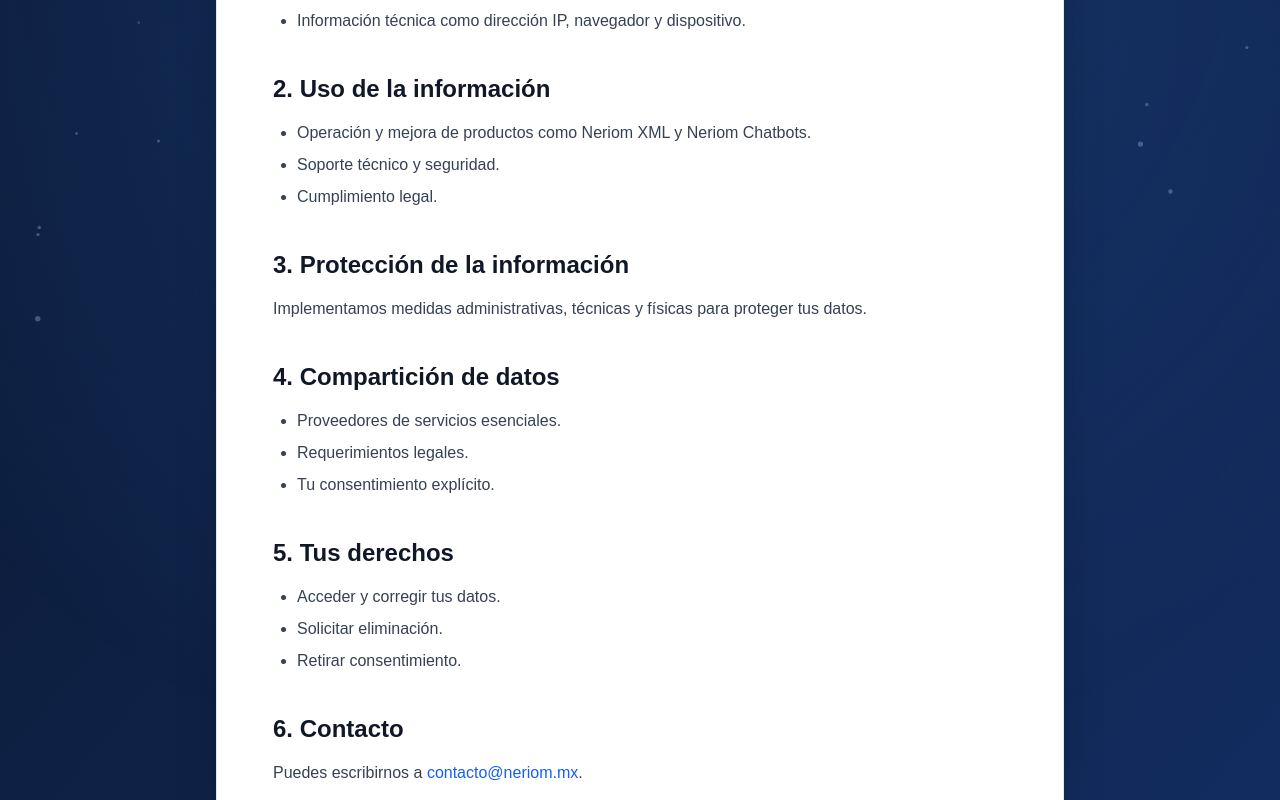
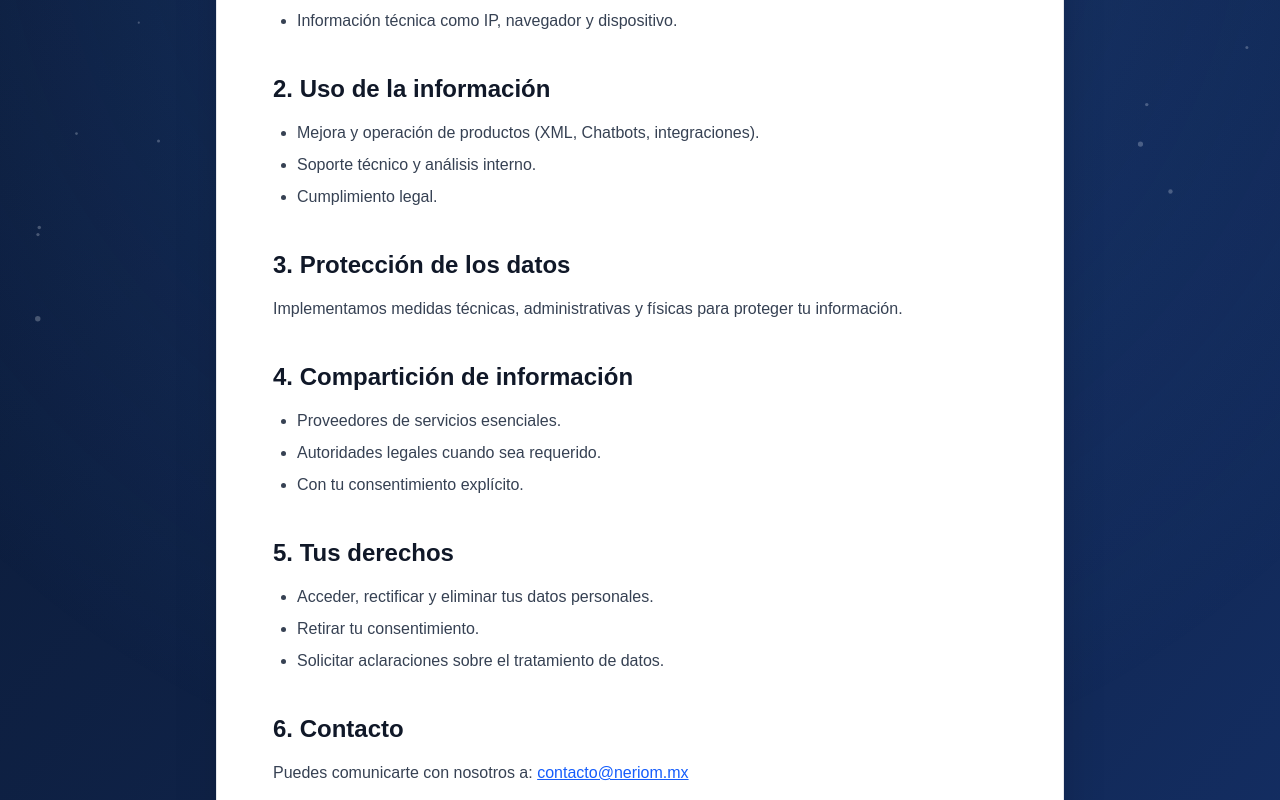
Before and after one commit to neriommx/neriom-site, a Next.js app: page /privacidad in a window 1280 px wide. Shown: the part 440-1240 px from the top of the page. Built offline with nearby package versions, Linux system fonts and the light colour scheme.

Commit message:
Fix particles null-safe for build

```diff
--- a/app/privacidad/page.tsx
+++ b/app/privacidad/page.tsx
@@ -2,18 +2,28 @@
 
 import { useEffect, useRef } from "react";
 
-/* ----------- PARTICLE BACKGROUND (same as homepage) ----------- */
+/* ------------------------------------------
+   PARTICLES — VERSIÓN 100% NULL-SAFE
+------------------------------------------- */
 function Particles() {
-  const canvasRef = useRef(null);
+  const canvasRef = useRef<HTMLCanvasElement | null>(null);
 
   useEffect(() => {
     const canvas = canvasRef.current;
-    const c = canvas.getContext("2d");
+    if (!canvas) return;
 
-    let w, h, particles;
+    const ctx = canvas.getContext("2d");
+    if (!ctx) return;
+
+    let w = 0,
+      h = 0,
+      particles: any[] = [];
+
     const particleCount = 45;
 
-    function init() {
+    const init = () => {
+      if (!canvas) return;
+
       w = canvas.width = window.innerWidth;
       h = canvas.height = window.innerHeight;
 
@@ -27,10 +37,12 @@
           dy: (Math.random() - 0.5) * 0.3,
         });
       }
-    }
+    };
 
-    function animate() {
-      c.clearRect(0, 0, w, h);
+    const animate = () => {
+      if (!ctx) return;
+
+      ctx.clearRect(0, 0, w, h);
 
       particles.forEach((p) => {
         p.x += p.dx;
@@ -39,14 +51,14 @@
         if (p.x < 0 || p.x > w) p.dx *= -1;
         if (p.y < 0 || p.y > h) p.dy *= -1;
 
-        c.beginPath();
-        c.arc(p.x, p.y, p.r, 0, Math.PI * 2);
-        c.fillStyle = "rgba(255,255,255,0.25)";
-        c.fill();
+        ctx.beginPath();
+        ctx.arc(p.x, p.y, p.r, 0, Math.PI * 2);
+        ctx.fillStyle = "rgba(255,255,255,0.25)";
+        ctx.fill();
       });
 
       requestAnimationFrame(animate);
-    }
+    };
 
     init();
     animate();
@@ -58,15 +70,18 @@
   return <canvas ref={canvasRef} className="fixed inset-0 z-0"></canvas>;
 }
 
+/* ------------------------------------------
+   PÁGINA
+------------------------------------------- */
 export default function PrivacidadPage() {
   return (
     <main className="relative min-h-screen bg-gradient-to-br from-[#0A1831] via-[#0F2247] to-[#142F66] text-white overflow-hidden">
 
-      {/* Fondo partículas */}
+      {/* Partículas */}
       <Particles />
       <div className="absolute inset-0 bg-[radial-gradient(circle_at_50%_20%,rgba(59,130,246,0.22),transparent_70%)]" />
 
-      {/* BOTÓN FLOTANTE PARA REGRESAR */}
+      {/* BOTÓN DE REGRESO */}
       <button
         onClick={() => (window.location.href = "/")}
         className="
@@ -83,7 +98,7 @@
         ←
       </button>
 
-      {/* CONTENIDO CENTRAL */}
+      {/* CONTENIDO */}
       <div className="relative z-10 max-w-4xl mx-auto px-6 py-32">
         <div className="bg-white text-gray-900 p-10 md:p-14 rounded-2xl shadow-2xl border border-gray-200 backdrop-blur-xl">
 
@@ -91,52 +106,50 @@
 
           <p className="text-gray-700 mb-6">
             En <strong>Neriom</strong> valoramos y respetamos tu privacidad.
-            Esta Política de Privacidad describe cómo recopilamos, utilizamos, almacenamos
-            y protegemos tu información personal.
+            Esta Política describe cómo manejamos tu información personal.
           </p>
 
           <h2 className="text-2xl font-semibold mt-10 mb-4">1. Información que recopilamos</h2>
           <ul className="list-disc ml-6 text-gray-700 space-y-2">
             <li>Nombre, correo electrónico y datos de contacto.</li>
             <li>Datos necesarios para operar nuestros productos.</li>
-            <li>Información técnica como dirección IP, navegador y dispositivo.</li>
+            <li>Información técnica como IP, navegador y dispositivo.</li>
           </ul>
 
           <h2 className="text-2xl font-semibold mt-10 mb-4">2. Uso de la información</h2>
           <ul className="list-disc ml-6 text-gray-700 space-y-2">
-            <li>Operación y mejora de productos como Neriom XML y Neriom Chatbots.</li>
-            <li>Soporte técnico y seguridad.</li>
+            <li>Mejora y operación de productos (XML, Chatbots, integraciones).</li>
+            <li>Soporte técnico y análisis interno.</li>
             <li>Cumplimiento legal.</li>
           </ul>
 
-          <h2 className="text-2xl font-semibold mt-10 mb-4">3. Protección de la información</h2>
+          <h2 className="text-2xl font-semibold mt-10 mb-4">3. Protección de los datos</h2>
           <p className="text-gray-700 mb-6">
-            Implementamos medidas administrativas, técnicas y físicas para proteger tus datos.
+            Implementamos medidas técnicas, administrativas y físicas para proteger tu información.
           </p>
 
-          <h2 className="text-2xl font-semibold mt-10 mb-4">4. Compartición de datos</h2>
+          <h2 className="text-2xl font-semibold mt-10 mb-4">4. Compartición de información</h2>
           <ul className="list-disc ml-6 text-gray-700 space-y-2">
             <li>Proveedores de servicios esenciales.</li>
-            <li>Requerimientos legales.</li>
-            <li>Tu consentimiento explícito.</li>
+            <li>Autoridades legales cuando sea requerido.</li>
+            <li>Con tu consentimiento explícito.</li>
           </ul>
 
           <h2 className="text-2xl font-semibold mt-10 mb-4">5. Tus derechos</h2>
           <ul className="list-disc ml-6 text-gray-700 space-y-2 mb-6">
-            <li>Acceder y corregir tus datos.</li>
-            <li>Solicitar eliminación.</li>
-            <li>Retirar consentimiento.</li>
+            <li>Acceder, rectificar y eliminar tus datos personales.</li>
+            <li>Retirar tu consentimiento.</li>
+            <li>Solicitar aclaraciones sobre el tratamiento de datos.</li>
           </ul>
 
           <h2 className="text-2xl font-semibold mt-10 mb-4">6. Contacto</h2>
           <p className="text-gray-700">
-            Puedes escribirnos a{" "}
-            <a href="mailto:contacto@neriom.mx" className="text-blue-600">
+            Puedes comunicarte con nosotros a:{" "}
+            <a href="mailto:contacto@neriom.mx" className="text-blue-600 underline">
               contacto@neriom.mx
-            </a>.
+            </a>
           </p>
 
-          {/* BOTÓN INFERIOR PARA REGRESAR — OPCIONAL */}
           <div className="text-center mt-12">
             <a
               href="/"
```
